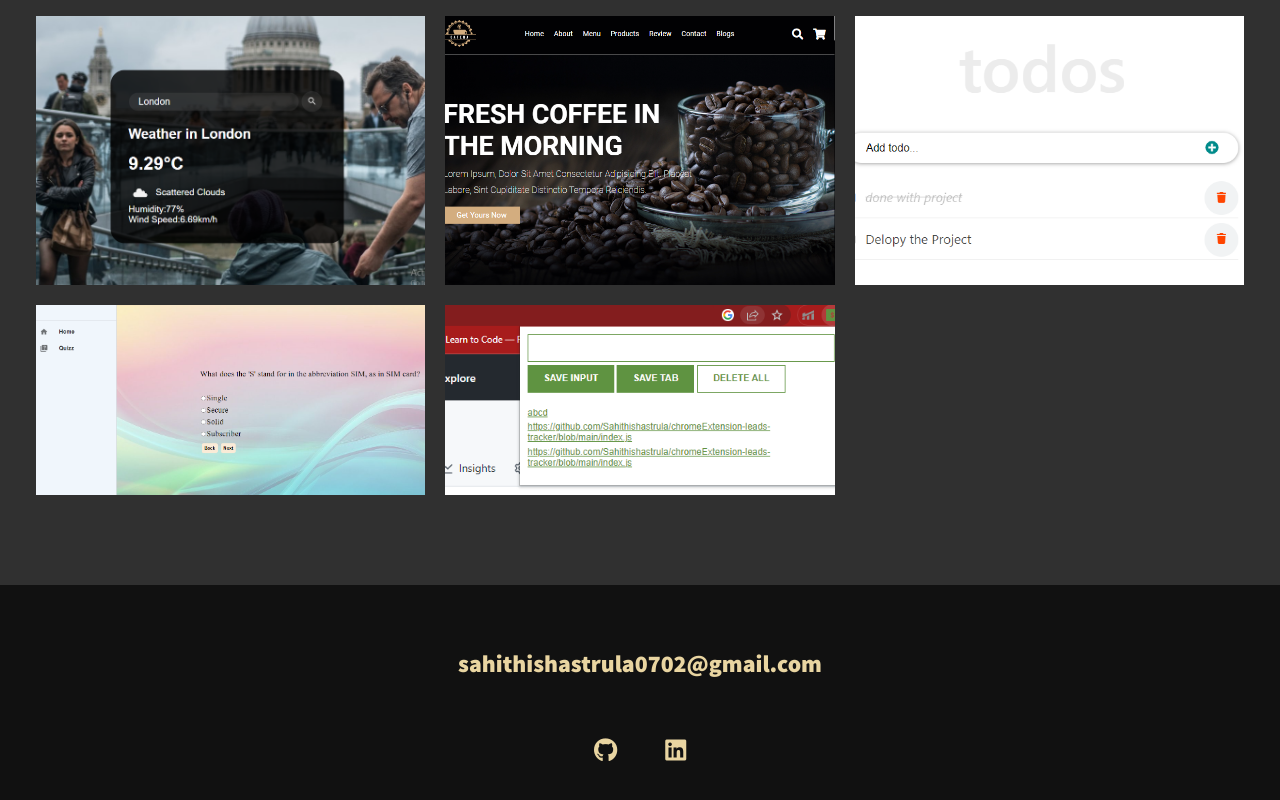
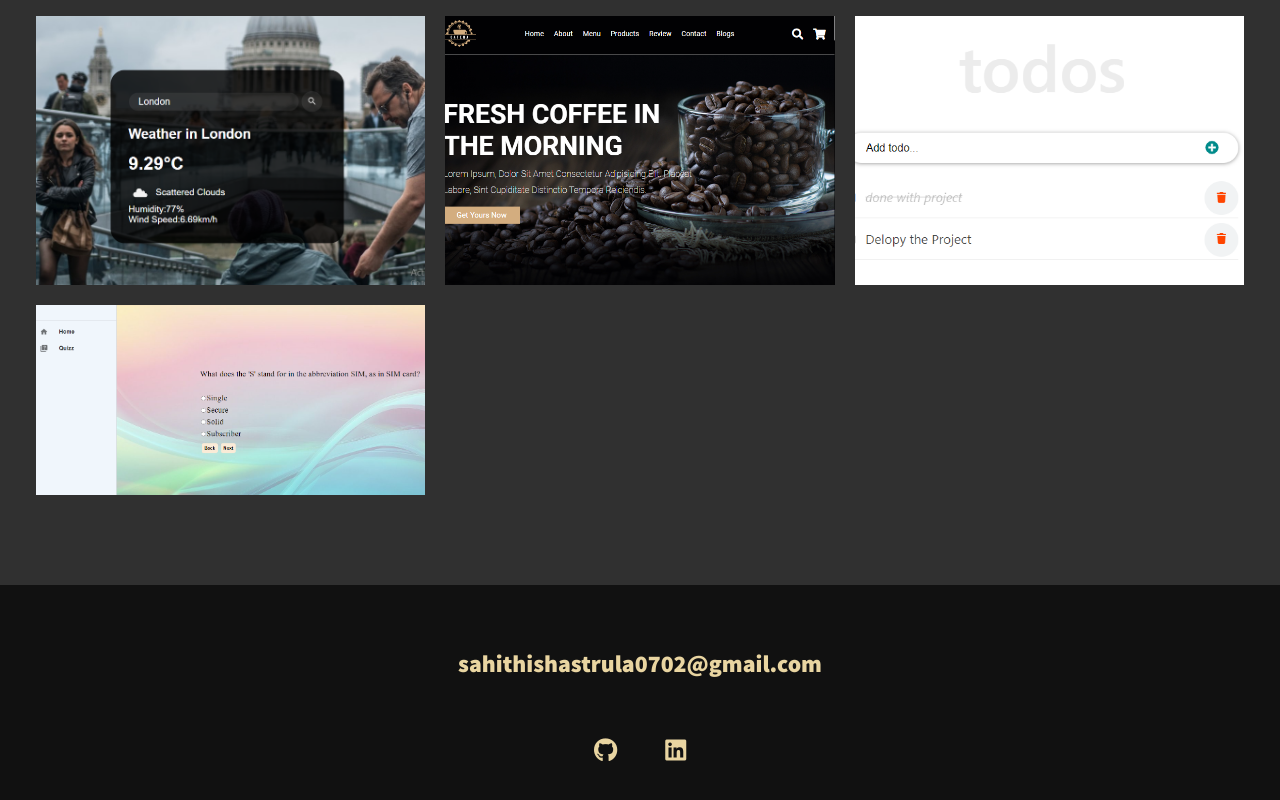
Before and after one commit to Sahithishastrula/PortfolioSite, a plain HTML site: page index.html in a window 1280 px wide. Shown: the part 2280-3080 px from the top of the page. Drawn offline with nearby package versions, Linux system fonts and the light colour scheme.

Commit message:
Update index.html- removed extension project

```diff
--- a/index.html
+++ b/index.html
@@ -115,12 +115,6 @@
                   </a>
                 </div>
 
-                <!-- Portfolio item 05 -->
-                <div class="portfolio__item">
-                  <a href="https://tracker-sample.netlify.app/">
-                    <img src="img/chromess.PNG" alt="" class="portfolio__img">
-                  </a>
-                </div>
               </div>
 
         </section>
```
